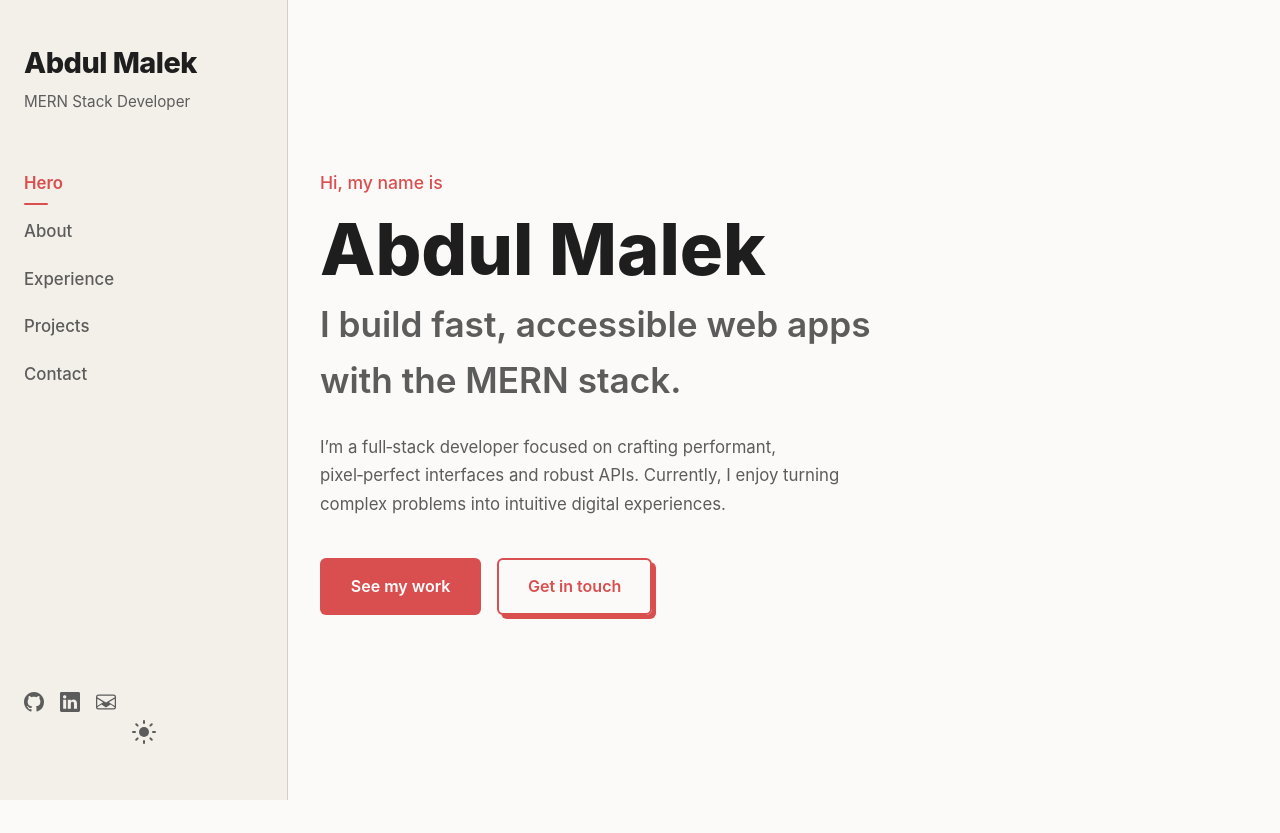
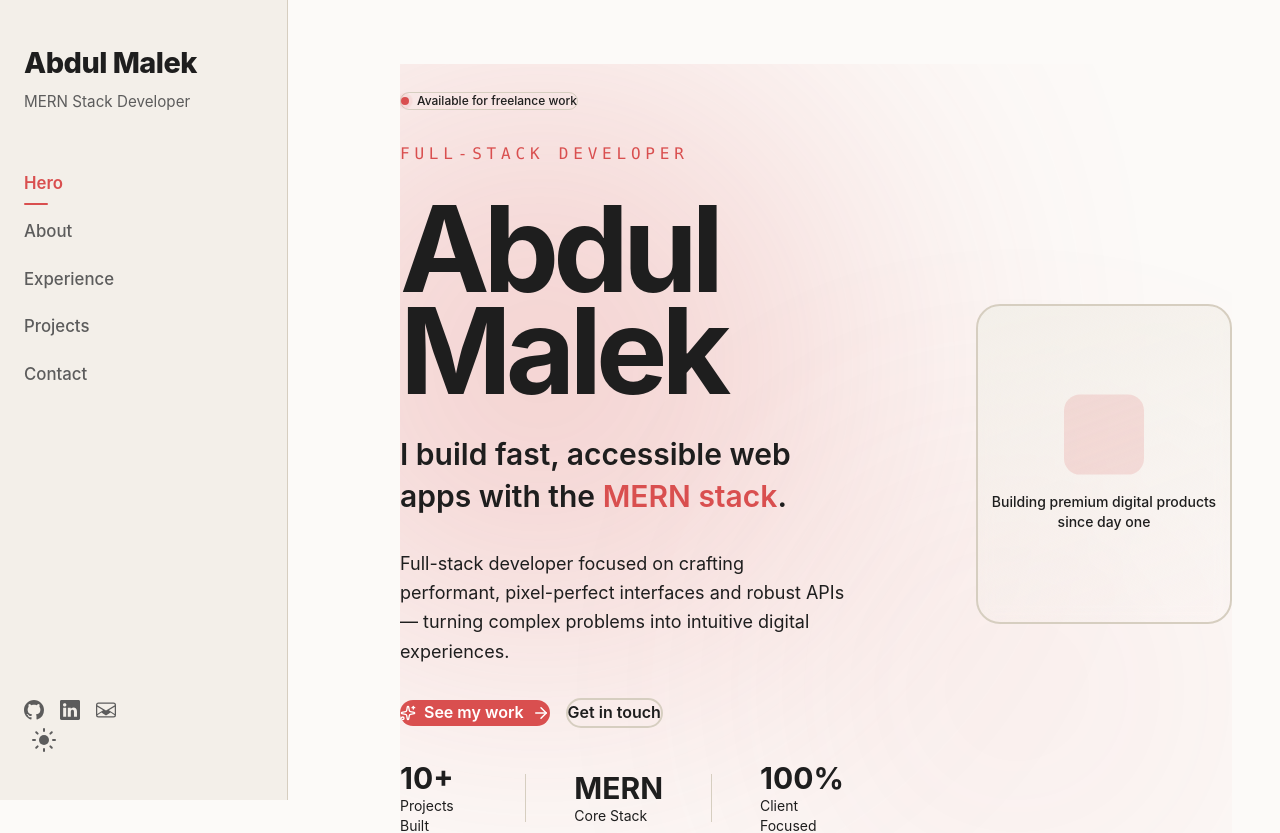
Before and after one commit to abdulmalekjillhazz/portfolio, a Next.js app: page / in a window 1280 px wide. Shown: the top 833 px of the page. Built offline with nearby package versions, Linux system fonts and the light colour scheme.

Commit message:
this is changes

```diff
--- a/app/globals.css
+++ b/app/globals.css
@@ -1,3 +1,5 @@
+@import "tailwindcss";
+
 *,
 *::before,
 *::after {
@@ -47,8 +49,8 @@ button {
 
 .main-content {
   flex: 1;
-  margin-left: 18rem;
-  padding: 2rem;
+  margin-left: 22rem;
+  padding: 4rem 3rem 3rem;
 }
 
 @media (max-width: 768px) {
--- a/app/sections/Hero.js
+++ b/app/sections/Hero.js
@@ -1,26 +1,177 @@
-import styles from './Hero.module.css';
-import RevealOnScroll from '../../components/RevealOnScroll';
+'use client'
+import { motion } from 'framer-motion';
+import { ArrowRight, Sparkles, Code2 } from 'lucide-react';
+
+const fadeUp = {
+  hidden: { opacity: 0, y: 24 },
+  show: { opacity: 1, y: 0 },
+};
 
 export default function Hero() {
   return (
-    <section id="hero" className={styles.hero}>
-      <RevealOnScroll>
-        <p className={styles.greeting}>Hi, my name is</p>
-        <h1 className={styles.name}>Abdul Malek</h1>
-        <h2 className={styles.tagline}>I build fast, accessible web apps with the MERN stack.</h2>
-        <p className={styles.description}>
-          I’m a full‑stack developer focused on crafting performant, pixel‑perfect interfaces and robust APIs.
-          Currently, I enjoy turning complex problems into intuitive digital experiences.
-        </p>
-        <div className={styles.ctas}>
-          <a href="#projects" className={`${styles.btn} ${styles.primary}`}>
-            See my work
-          </a>
-          <a href="#contact" className={`${styles.btn} ${styles.outline}`}>
-            Get in touch
-          </a>
+    <section
+      id="hero"
+      className="min-h-screen flex items-center px-10 md:px-10 max-w-7xl relative overflow-hidden py-20 mx-auto"
+    >
+      <motion.div
+        className="absolute top-0 -left-40 w-[600px] h-[600px] rounded-full blur-[140px] opacity-25"
+        style={{ background: 'var(--accent)' }}
+        animate={{ scale: [1, 1.15, 1], opacity: [0.25, 0.35, 0.25] }}
+        transition={{ duration: 6, repeat: Infinity, ease: 'easeInOut' }}
+      />
+      <motion.div
+        className="absolute bottom-0 right-10 w-[350px] h-[350px] rounded-full blur-[120px] opacity-10"
+        style={{ background: 'var(--accent)' }}
+        animate={{ scale: [1, 1.2, 1] }}
+        transition={{ duration: 8, repeat: Infinity, ease: 'easeInOut', delay: 1 }}
+      />
+
+      <motion.div
+        className="w-full grid md:grid-cols-[1fr_auto] gap-32 items-center relative z-10"
+        initial="hidden"
+        animate="show"
+        variants={{
+          hidden: {},
+          show: { transition: { staggerChildren: 0.12, delayChildren: 0.1 } },
+        }}
+      >
+        <div className="flex flex-col gap-8 md:pr-8">
+          <motion.div
+            variants={fadeUp}
+            transition={{ duration: 0.6, ease: 'easeOut' }}
+            className="inline-flex items-center gap-2 w-fit px-4 py-2 rounded-full border text-xs font-medium"
+            style={{ borderColor: 'var(--border)', color: 'var(--text-secondary)' }}
+          >
+            <span className="relative flex h-2 w-2">
+              <span
+                className="animate-ping absolute inline-flex h-full w-full rounded-full opacity-75"
+                style={{ background: 'var(--accent)' }}
+              />
+              <span className="relative inline-flex rounded-full h-2 w-10" style={{ background: 'var(--accent)' }} />
+            </span>
+            Available for freelance work
+          </motion.div>
+
+          <motion.p
+            variants={fadeUp}
+            transition={{ duration: 0.6, ease: 'easeOut' }}
+            className="text-sm md:text-base font-mono tracking-[0.3em] uppercase"
+            style={{ color: 'var(--accent)' }}
+          >
+            Full-Stack Developer
+          </motion.p>
+
+          <motion.h1
+            variants={fadeUp}
+            transition={{ duration: 0.7, ease: 'easeOut' }}
+            className="text-6xl md:text-[7.5rem] font-bold leading-[0.85] tracking-tighter"
+          >
+            Abdul
+            <br />
+            Malek
+          </motion.h1>
+
+          <motion.h2
+            variants={fadeUp}
+            transition={{ duration: 0.6, ease: 'easeOut' }}
+            className="text-2xl md:text-3xl font-semibold leading-snug max-w-2xl"
+            style={{ color: 'var(--text-secondary)' }}
+          >
+            I build fast, accessible web apps with the{' '}
+            <span style={{ color: 'var(--accent)' }}>MERN stack</span>.
+          </motion.h2>
+
+          <motion.p
+            variants={fadeUp}
+            transition={{ duration: 0.6, ease: 'easeOut' }}
+            className="max-w-xl text-base md:text-lg leading-relaxed"
+            style={{ color: 'var(--text-secondary)' }}
+          >
+            Full-stack developer focused on crafting performant, pixel-perfect
+            interfaces and robust APIs — turning complex problems into intuitive
+            digital experiences.
+          </motion.p>
+
+          <motion.div
+            variants={fadeUp}
+            transition={{ duration: 0.6, ease: 'easeOut' }}
+            className="flex flex-wrap items-center gap-4 mt-2"
+          >
+            <a
+              href="#projects"
+              className="group relative flex items-center gap-2 px-8 py-4 rounded-full font-semibold overflow-hidden transition-transform duration-300 hover:scale-105"
+              style={{ background: 'var(--accent)', color: '#fff' }}
+            >
+              <Sparkles size={16} />
+              See my work
+              <ArrowRight size={18} className="group-hover:translate-x-1 transition-transform duration-300" />
+            </a>
+
+            <a
+              href="#contact"
+              className="group relative px-8 py-4 rounded-full font-semibold border-2 transition-all duration-300 hover:scale-105 hover:border-[var(--accent)]"
+              style={{ borderColor: 'var(--border)', color: 'var(--text-primary)' }}
+            >
+              <span className="relative z-10">Get in touch</span>
+              <span
+                className="absolute left-8 right-8 bottom-3 h-px scale-x-0 group-hover:scale-x-100 origin-left transition-transform duration-300"
+                style={{ background: 'var(--accent)' }}
+              />
+            </a>
+          </motion.div>
+
+          <motion.div
+            variants={fadeUp}
+            transition={{ duration: 0.6, ease: 'easeOut' }}
+            className="flex items-center gap-8 md:gap-12 mt-8 text-sm"
+            style={{ color: 'var(--text-secondary)' }}
+          >
+            <div>
+              <span className="block text-3xl font-bold mb-1" style={{ color: 'var(--text-primary)' }}>10+</span>
+              Projects Built
+            </div>
+            <div className="w-px h-12" style={{ background: 'var(--border)' }} />
+            <div>
+              <span className="block text-3xl font-bold mb-1" style={{ color: 'var(--text-primary)' }}>MERN</span>
+              Core Stack
+            </div>
+            <div className="w-px h-12" style={{ background: 'var(--border)' }} />
+            <div>
+              <span className="block text-3xl font-bold mb-1" style={{ color: 'var(--text-primary)' }}>100%</span>
+              Client Focused
+            </div>
+          </motion.div>
         </div>
-      </RevealOnScroll>
+
+        <motion.div
+          initial={{ opacity: 0, x: 40, rotate: 4 }}
+          animate={{ opacity: 1, x: 0, rotate: 0 }}
+          transition={{ duration: 0.8, delay: 0.4, ease: 'easeOut' }}
+          className="hidden md:flex flex-col gap-4"
+        >
+          <motion.div
+            whileHover={{ scale: 1.05, rotate: -1 }}
+            transition={{ duration: 0.4 }}
+            className="w-64 h-80 rounded-3xl border-2 flex flex-col items-center justify-center gap-4 backdrop-blur-sm"
+            style={{
+              borderColor: 'var(--border)',
+              background: 'linear-gradient(160deg, var(--bg-secondary), transparent)',
+            }}
+          >
+            <motion.div
+              animate={{ y: [0, -8, 0] }}
+              transition={{ duration: 3, repeat: Infinity, ease: 'easeInOut' }}
+              className="w-20 h-20 rounded-2xl flex items-center justify-center"
+              style={{ background: 'var(--accent)', opacity: 0.15 }}
+            >
+              <Code2 size={36} style={{ color: 'var(--accent)' }} />
+            </motion.div>
+            <p className="text-sm font-medium text-center px-6" style={{ color: 'var(--text-secondary)' }}>
+              Building premium digital products since day one
+            </p>
+          </motion.div>
+        </motion.div>
+      </motion.div>
     </section>
   );
 }
--- a/app/sections/Hero.module.css
+++ /dev/null
@@ -1,88 +0,0 @@
-.hero {
-  min-height: 90vh;
-  display: flex;
-  flex-direction: column;
-  justify-content: center;
-  padding: 2rem 0;
-}
-
-.greeting {
-  color: var(--accent);
-  font-size: 1.1rem;
-  font-weight: 500;
-  margin-bottom: 0.75rem;
-}
-
-.name {
-  font-size: clamp(2.5rem, 8vw, 4.5rem);
-  font-weight: 800;
-  line-height: 1.1;
-  margin-bottom: 0.5rem;
-}
-
-.tagline {
-  font-size: clamp(1.5rem, 4vw, 2.2rem);
-  font-weight: 600;
-  color: var(--text-muted);
-  margin-bottom: 1.5rem;
-  max-width: 600px;
-}
-
-.description {
-  max-width: 540px;
-  color: var(--text-muted);
-  margin-bottom: 2.5rem;
-  font-size: 1.05rem;
-  line-height: 1.7;
-}
-
-.ctas {
-  display: flex;
-  gap: 1rem;
-  flex-wrap: wrap;
-}
-
-.btn {
-  display: inline-block;
-  padding: 0.85rem 1.8rem;
-  border-radius: 6px;
-  font-weight: 600;
-  font-size: 1rem;
-  text-decoration: none;
-  border: 2px solid transparent;
-  background-color: var(--accent);
-  color: #fff;
-  box-shadow: 4px 4px 0 var(--button-shadow);
-  transition: transform 0.15s cubic-bezier(0.34, 1.56, 0.64, 1),
-              box-shadow 0.15s cubic-bezier(0.34, 1.56, 0.64, 1),
-              background 0.2s;
-  position: relative;
-  top: 0;
-}
-
-.btn:active {
-  transform: translate(2px, 2px);
-  box-shadow: 2px 2px 0 var(--button-shadow);
-}
-
-.btn.outline {
-  background: transparent;
-  border-color: var(--accent);
-  color: var(--accent);
-  box-shadow: 4px 4px 0 var(--accent);
-}
-
-.btn.outline:active {
-  box-shadow: 2px 2px 0 var(--accent);
-}
-
-.primary:hover {
-  background-color: var(--accent-glow);
-}
-
-@media (max-width: 600px) {
-  .ctas {
-    flex-direction: column;
-    align-items: flex-start;
-  }
-}
--- /dev/null
+++ b/postcss.config.mjs
@@ -0,0 +1,6 @@
+export default {
+  plugins: {
+    '@tailwindcss/postcss': {},
+    autoprefixer: {},
+  },
+};
--- /dev/null
+++ b/tailwind.config.js
@@ -0,0 +1,11 @@
+/** @type {import('tailwindcss').Config} */
+module.exports = {
+  content: [
+    './src/app/**/*.{js,jsx}',
+    './src/components/**/*.{js,jsx}',
+  ],
+  theme: {
+    extend: {},
+  },
+  plugins: [],
+};
```
Also changed, not shown: package.json (+9 -0 lines), 1 other file (tests, documents, lock files or other folders).
